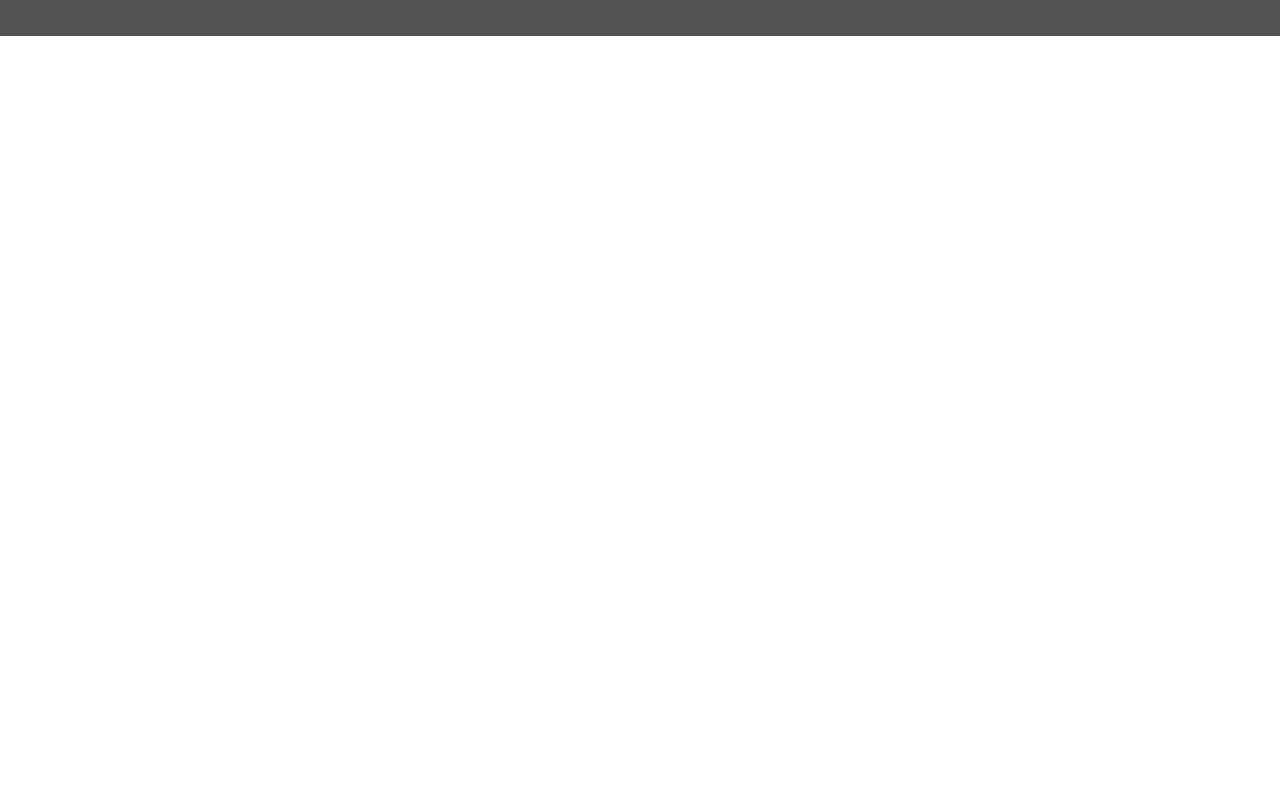
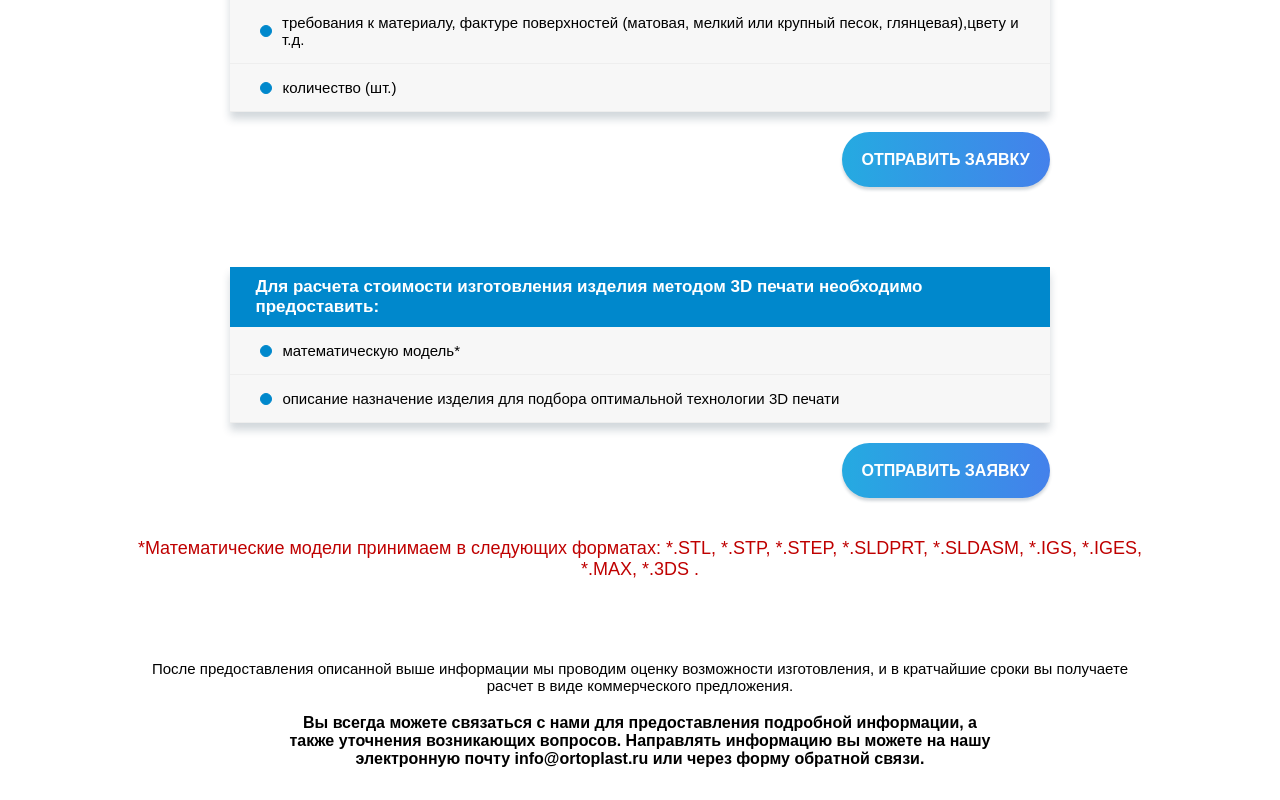
Before and after one commit to trond1n/plastic-next, a Next.js app: page /conditions in a window 1280 px wide. Shown: the part 620-1420 px from the top of the page. Before the commit the page ends 800 px from the top, so only its background shows below. Built offline with nearby package versions, Linux system fonts and the light colour scheme.

Commit message:
conditions page done

```diff
--- /dev/null
+++ b/src/components/Conditions/ConditionsBlock/ConditionsBlock.module.scss
@@ -0,0 +1,42 @@
+.block {
+  .container {
+    margin: 0 auto;
+    max-width: 80%;
+    padding: 40px 0;
+    display: flex;
+    flex-direction: column;
+    .conditions {
+      box-sizing: border-box;
+      margin-bottom: 20px;
+      box-shadow: 0px 7px 8px 0px rgba(34, 60, 80, 0.2);
+      h3 {
+        background: #08c;
+        color: #fff;
+        padding: 10px 25px;
+        font-size: 17px;
+      }
+      ul {
+        li {
+          div {
+            background-color: #0088cc;
+            width: 12px;
+            height: 12px;
+            border: 1px solid #0088cc;
+            border-radius: 100px;
+            margin-right: 10px;
+          }
+          display: flex;
+          align-items: center;
+          list-style-type: none;
+          padding: 15px 30px;
+          border-bottom: 1px solid #eee;
+          font-size: 15px;
+          background-color: #f7f7f7;
+        }
+      }
+    }
+    button {
+      margin-left: auto;
+    }
+  }
+}
--- /dev/null
+++ b/src/components/Conditions/ConditionsBlock/index.jsx
@@ -0,0 +1,28 @@
+import BlockTitle from '@/components/UI/BlockTitle/BlockTitle';
+import Button from '@/components/UI/Button/Button';
+import Image from 'next/image';
+import styles from './ConditionsBlock.module.scss';
+
+const ConditionsBlock = ({ conditions, title }) => {
+  return (
+    <div className={styles.block}>
+      <div className={styles.container}>
+        <div className={styles.conditions}>
+          <h3>{title}</h3>
+          <ul>
+            {conditions.map((i, idx) => (
+              <li key={idx}>
+                <div></div>
+                {i}
+              </li>
+            ))}
+          </ul>
+        </div>
+
+        <Button title="ОТПРАВИТЬ ЗАЯВКУ" />
+      </div>
+    </div>
+  );
+};
+
+export default ConditionsBlock;
--- a/src/components/FeedbackForm.jsx
+++ b/src/components/FeedbackForm.jsx
@@ -33,7 +33,6 @@ const FeedbackForm = () => {
                   <input className={styles.app_form_control} placeholder="Сообщение" />
                 </div>
                 <div className={classNames(styles.app_form_group, styles.buttons)}>
-                  <button className={styles.app_form_button}>ОТМЕНА</button>
                   <button className={styles.app_form_button}>ОТПРАВИТЬ</button>
                 </div>
               </div>
--- a/src/components/UI/Button/Button.module.scss
+++ b/src/components/UI/Button/Button.module.scss
@@ -9,6 +9,7 @@
   text-align: center;
   border: none;
   background-size: 300% 100%;
+  box-shadow: 0px 3px 3px 0px rgba(34, 60, 80, 0.2);
 
   border-radius: 50px;
   -o-transition: all 0.4s ease-in-out;
--- a/src/pages/conditions.jsx
+++ b/src/pages/conditions.jsx
@@ -1,7 +1,51 @@
+import ConditionsBlock from '@/components/Conditions/ConditionsBlock';
+import BlockTitle from '@/components/UI/BlockTitle/BlockTitle';
 import React from 'react';
 
 const OrderСonditions = () => {
-  return <div>Тут будут условия заказа</div>;
+  return (
+    <div style={{ maxWidth: '80%', margin: '0 auto', padding: '40px 0' }}>
+      <BlockTitle title="Условия заказа" />
+      <ConditionsBlock
+        title="Для расчета стоимости изготовления партии пластиковых изделий вам необходимо предоставить следующую информацию:"
+        conditions={[
+          'фото, картинку, чертеж, математическую модель* необходимого изделия',
+          'габаритные размеры (ВхШхГ в мм.)',
+          'вес или объем в см3',
+          'требования к материалу, фактуре поверхностей (матовая, мелкий или крупный песок, глянцевая),цвету и т.д.',
+          'количество (шт.)',
+        ]}
+      />
+      <ConditionsBlock
+        title="Для расчета стоимости изготовления изделия методом 3D печати необходимо предоставить:"
+        conditions={[
+          'математическую модель*',
+          'описание назначение изделия для подбора оптимальной технологии 3D печати',
+        ]}
+      />
+      <p style={{ color: '#bf0000', fontSize: '18px', margin: '0 auto', textAlign: 'center' }}>
+        *Математические модели принимаем в следующих форматах: *.STL, *.STP, *.STEP, *.SLDPRT,
+        *.SLDASM, *.IGS, *.IGES, *.MAX, *.3DS .
+      </p>
+      <p style={{ fontSize: '15px', margin: '0 auto', textAlign: 'center', paddingTop: '80px' }}>
+        После предоставления описанной выше информации мы проводим оценку возможности изготовления,
+        и в кратчайшие сроки вы получаете расчет в виде коммерческого предложения.
+      </p>
+      <p
+        style={{
+          maxWidth: '70%',
+          fontWeight: '600',
+          fontSize: '16px',
+          margin: '0 auto',
+          textAlign: 'center',
+          paddingTop: '20px',
+        }}>
+        Вы всегда можете связаться с нами для предоставления подробной информации, а также уточнения
+        возникающих вопросов. Направлять информацию вы можете на нашу электронную почту
+        info@ortoplast.ru или через форму обратной связи.
+      </p>
+    </div>
+  );
 };
 
 export default OrderСonditions;
--- a/src/styles/FeedbackForm.module.scss
+++ b/src/styles/FeedbackForm.module.scss
@@ -96,7 +96,7 @@
 }
 
 .app_form_button {
-  margin: 10px 20px;
+  margin-top: 30px;
   background: none;
   border: none;
   color: #ffffff;
```
